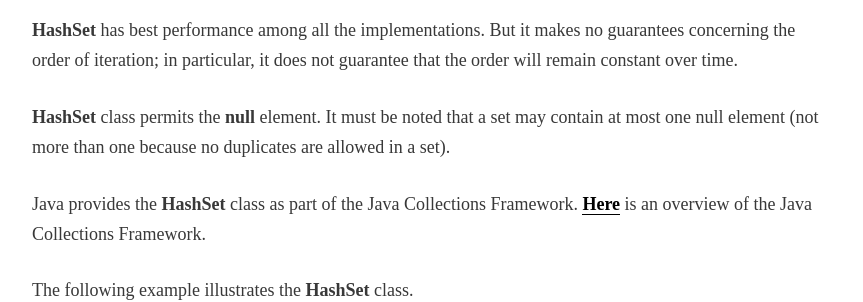
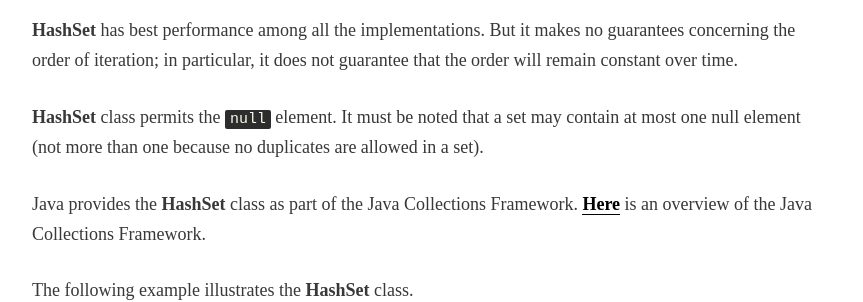
Before and after one commit to nikhilmopidevi/nikhilmopidevi.github.io, a Jekyll site: the page built from _posts/2017-07-14-HashSet class in Java.markdown, in a window 1280 px wide. Shown: the part 375-677 px from the top of the page, without its empty margins (208-1071 px from the left). Built offline with Jekyll 4.4.1, drawn with Linux system fonts in a browser that asks for light colours; some web fonts are replaced; comment, search, counter and statistics services are not loaded.

Commit message:
Modified formatting

```diff
--- a/_posts/2017-07-14-HashSet class in Java.markdown
+++ b/_posts/2017-07-14-HashSet class in Java.markdown
@@ -12,7 +12,7 @@ Set is a collection that cannot contain duplicate elements.
 
 **HashSet** has best performance among all the implementations. But it makes no guarantees concerning the order of iteration; in particular, it does not guarantee that the order will remain constant over time.
 
-**HashSet** class permits the **null** element. It must be noted that a set may contain at most one null element (not more than one because no duplicates are allowed in a set).
+**HashSet** class permits the `null` element. It must be noted that a set may contain at most one null element (not more than one because no duplicates are allowed in a set).
 
 Java provides the **HashSet** class as part of the Java Collections Framework. [Here]({{ site.baseurl }}{% post_url 2017-06-19-Overview of the Java Collections Framework %}) is an overview of the Java Collections Framework.
 
```
